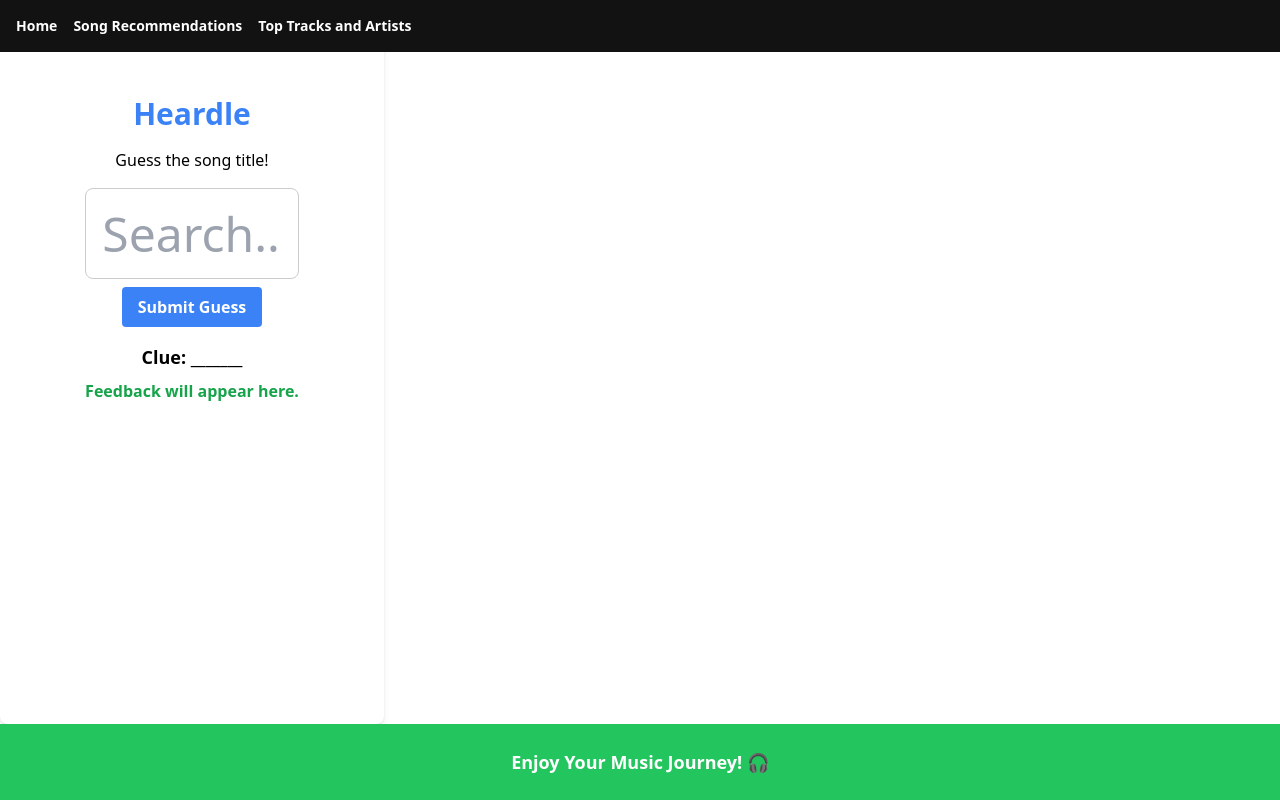
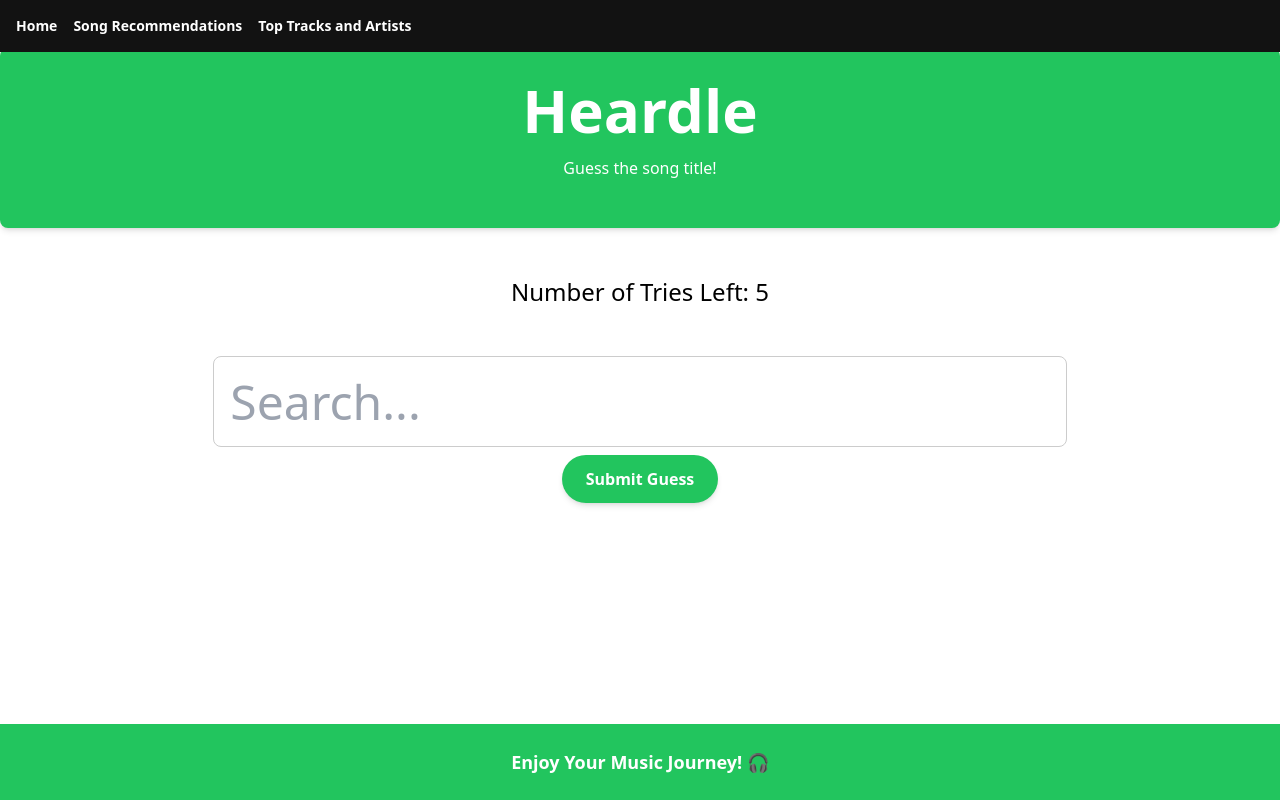
Before and after one commit to masashiyo/MusicRecFrontEnd, a React (Vite) app: page /heardle in a window 1280 px wide. Built offline with nearby package versions, Linux system fonts and the light colour scheme.

Commit message:
WIP heardle

```diff
--- a/src/pages/Heardle.jsx
+++ b/src/pages/Heardle.jsx
@@ -3,26 +3,42 @@ import React, { useState, useEffect } from "react"
 import Footer from "../components/Footer"
 import NavigationBar from "../components/NavigationBar"
 import SongSearchBar from "../components/SongSearchBar"
+import TrackCard from "../components/TrackCard"
 
 export default function Heardle() {
+    const [tracksSelected, setTracksSelected] = useState([]);
+    const [currentTrack, setCurrentTrack] = useState([]);
+    const [trackGuessing, setTrackGuessing] = useState([]);
+    const [guessesLeft, setGuessesLeft] = useState(5);
+    const sendTrackToParent = (tracks) => {
+        let tempTracks = [...tracks];
+        setTracksSelected([])
+        let popped = tempTracks.pop();
+        setTrackGuessing(popped);
+    }
+
+
     return (
         <div className="flex flex-col min-h-screen">
         <NavigationBar />
-        <div className="flex-grow bg-white p-8 rounded-lg shadow-md max-w-sm w-full pt-24">
-          <h1 className="text-3xl mb-4 font-bold text-center text-blue-500">Heardle</h1>
-          <p className="mb-4 text-center">Guess the song title!</p>
-          <div className="flex flex-col items-center mb-4">
-            <SongSearchBar tracksSelected={[]} />
-            <button className="bg-blue-500 hover:bg-blue-600 text-white font-bold py-2 px-4 rounded mt-2">
-              Submit Guess
+        <div className="bg-green-500 p-8 rounded-lg shadow-md w-full my-12">
+          <h1 className="text-6xl mb-4 font-bold text-center text-white">Heardle</h1>
+          <p className="mb-4 text-center text-white">Guess the song title!</p>
+        </div>
+        <div className="flex flex-grow flex-col items-center">
+            <div className="text-2xl mb-12">
+                Number of Tries Left: {guessesLeft}
+            </div>
+            <SongSearchBar tracksSelected={tracksSelected} sendTrackToParent={sendTrackToParent} />
+            {trackGuessing.length > 0 && trackGuessing.map((result, index) => {
+                console.log(result);
+                return (<TrackCard track={result} key={index}/>)
+            })}
+            <button className="bg-green-500 hover:bg-green-400 text-white font-bold py-3 px-6 rounded mt-2 rounded-full shadow-md transition duration-300 transform hover:scale-105 mt-12">
+                Submit Guess
             </button>
-          </div>
-          <p className="text-lg font-bold mt-4 text-center">Clue: _______</p>
-          <p className="text-green-600 font-semibold mt-2 text-center">Feedback will appear here.</p>
         </div>
         <Footer />
       </div>
-
-
     )
 }
```
